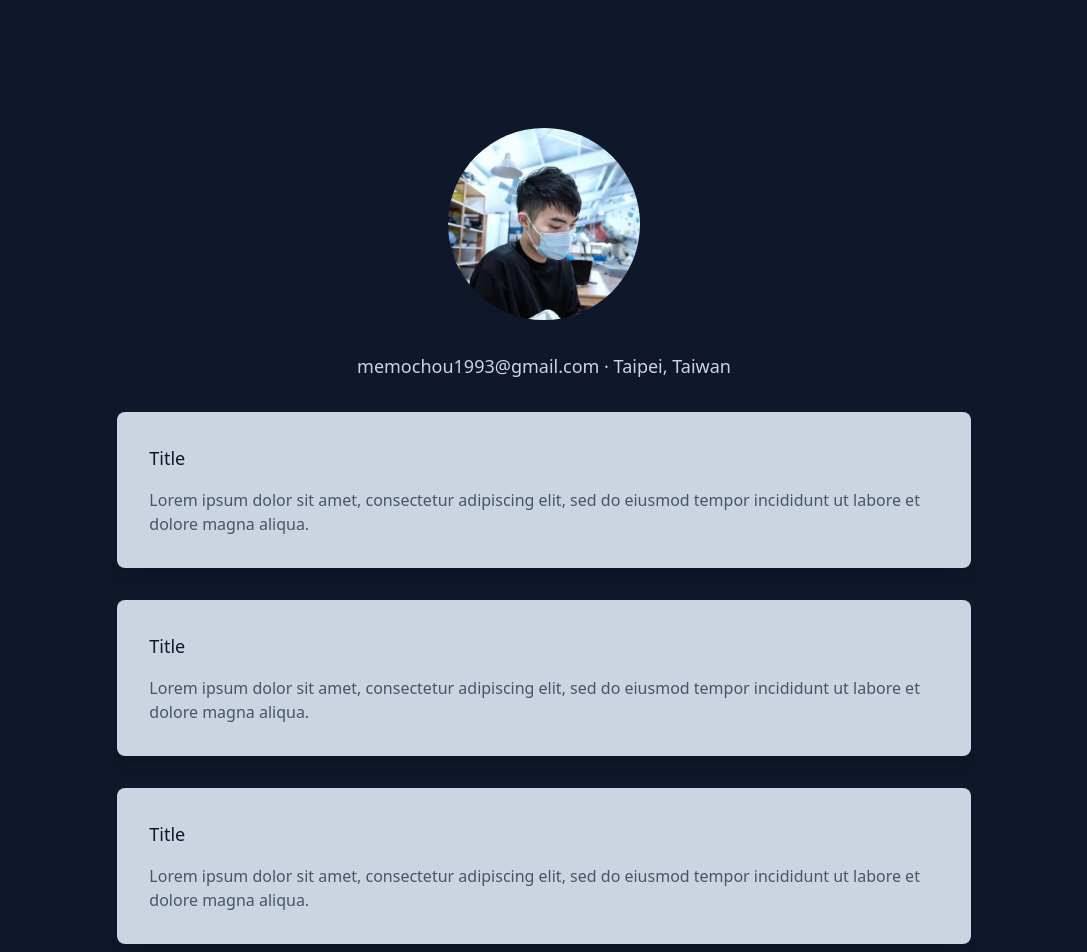
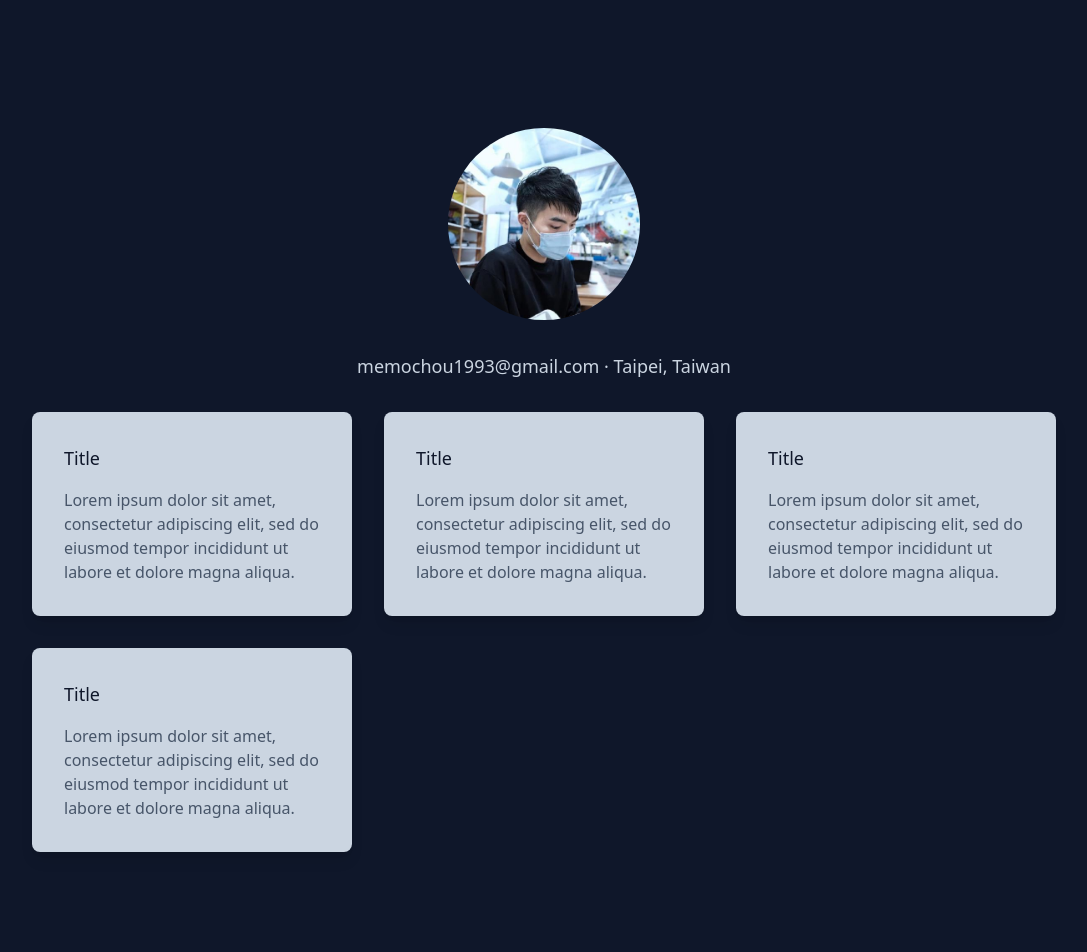
Before and after one commit to memochou1993/portfolio-next, a Next.js app: page / in a window 1280 px wide. Shown: the top 952 px of the page, without its empty margins (96-1183 px from the left). Built offline with nearby package versions, Linux system fonts and the light colour scheme.

Commit message:
Update layout

```diff
--- a/components/Portfolio.tsx
+++ b/components/Portfolio.tsx
@@ -5,13 +5,13 @@ import Card from '@/components/Card';
 export default function Portfolio() {
   return (
     <div className="dark:bg-slate-900">
-      <div className="container py-32 mx-auto">
+      <div className="container p-16 mx-auto sm:p-24 md:p-32">
         <div className="flex flex-col">
           <div className="flex justify-center mb-8">
-            <Image alt="Memo Chou" src="/demo.jpeg" height="460" width="460" className="w-48 h-48 rounded-full" />
+            <Image alt="Memo Chou" src="/demo.jpeg" height="460" width="460" className="w-24 h-24 rounded-full sm:w-36 sm:h-36 md:w-48 md:h-48" />
           </div>
           <div className="flex justify-center mb-8">
-            <span className="text-lg font-light dark:text-slate-300">
+            <span className="text-xs font-light tracking-tighter sm:tracking-tight md:tracking-normal sm:text-sm md:text-lg dark:text-slate-300">
               <a href="mailto:memochou1993@gmail.com">
                 memochou1993@gmail.com
               </a>
@@ -19,18 +19,11 @@ export default function Portfolio() {
               Taipei, Taiwan
             </span>
           </div>
-          <div className="flex justify-center mb-8">
-            <div className="flex flex-col basis-10/12 md:basis-8/12">
-              <div className="mb-8">
-                <Card />
-              </div>
-              <div className="mb-8">
-                <Card />
-              </div>
-              <div className="mb-8">
-                <Card />
-              </div>
-            </div>
+          <div className="grid grid-cols-1 gap-4 md:grid-cols-2 lg:grid-cols-3 md:gap-6 lg:gap-8">
+            <Card />
+            <Card />
+            <Card />
+            <Card />
           </div>
         </div>
       </div>
```
